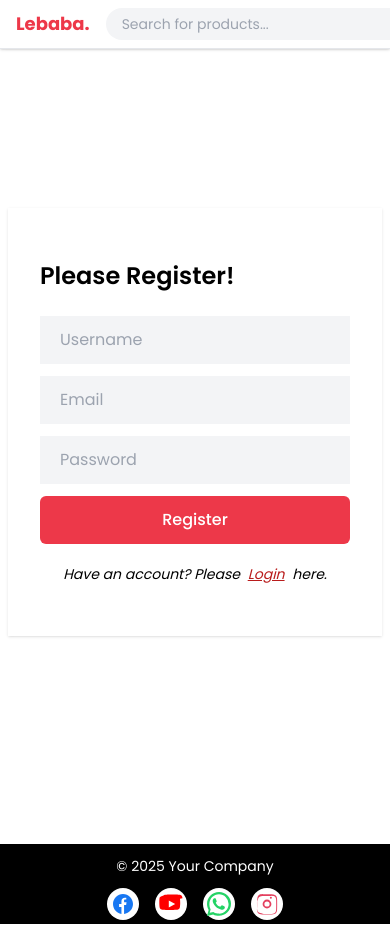
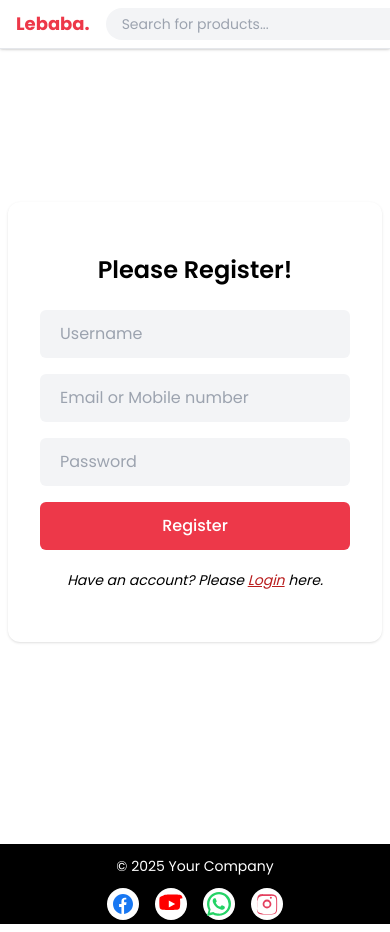
Before and after one commit to Masud031/myshop-panjabi-frontend, a React (Vite) app: page /register in a window 390 px wide. Built offline with nearby package versions, Linux system fonts and the light colour scheme.

Commit message:
Update user logging via mobile number

```diff
--- a/src/components/DashboarLayouts/UserDMain.jsx
+++ b/src/components/DashboarLayouts/UserDMain.jsx
@@ -14,10 +14,10 @@ ChartJS.register(CategoryScale, LinearScale, BarElement, Title, Tooltip, Legend)
 const UserDMain = () => {
     const { user } = useSelector(state => state.auth);
 
-    const skip = !user?.email;
-const { data: UserData, isLoading, error } = useGetUserStatsQuery(user?.email, { skip });
+  //  const identifier = user?.email || user?.mobile;
+  const skip = !user?._id;
+const { data: UserData, isLoading, error } = useGetUserStatsQuery(user?._id,{skip});
      console.log("User Object:", user); // Check what the user object looks like
-
 
 
        if (isLoading) return <Loading />
--- a/src/components/DashboarLayouts/UserOrder.jsx
+++ b/src/components/DashboarLayouts/UserOrder.jsx
@@ -8,12 +8,15 @@ import Loading from '../Loading';
 const UserOrders = () => {
     const {user} = useSelector((state) => state.auth);
     const {data, isLoading, error} = useGetOrdersByUserIdQuery(user?._id);
+        console.log("Logged in user:", user);
+console.log("user._id:", user?._id);
     // const {data, isLoading, error} = useGetOrde;
 
     if(isLoading) return <Loading/>
     if(error) return <div>Something went wrong! Failed to Fetch Your Orders!</div>
     const orders = data.data || [];
     console.log(orders)
+
   return (
     <section className="py-1 bg-blueGray-50">
             <div className="w-full mb-12 xl:mb-0 px-4 mx-auto">
--- a/src/components/DashboarLayouts/UserPayments.jsx
+++ b/src/components/DashboarLayouts/UserPayments.jsx
@@ -1,24 +1,29 @@
 
 import { useSelector } from 'react-redux'
-// import { useGetOrdersByEmailQuery } from '../../redux/features/orders/orderApi';
 import Loading from '../Loading';
 import { useGetOrdersByEmailQuery } from '../../redux/features/orders/orderApi';
-// import Loading from '../loading';
+
 
 const UserPayments = () => {
     const {user} = useSelector(state => state.auth);
-    const {data, isLoading, error} = useGetOrdersByEmailQuery(user?.email);
-    console.log("User Email:", user?.email);
+// const identifier = user?.email || user?.mobile; // Use whichever is available
+const { data, isLoading, error } = useGetOrdersByEmailQuery(user?._id);
+    console.log("User Email:", user?._id);
+
     if(isLoading) return <Loading/>;
     if(error) return <div>Failed to show payments!</div>
 
-    // const orders = data.data || []
-    const orders = Array.isArray(data?.data) ? data.data : []
+
+
+
+    const orders = Array.isArray(data?.data) ? data.data : [];
+const totalPayment = orders.reduce((sum, o) => sum + (o.totalPrice || 0), 0).toFixed(2);
+
 
     console.log("Orders Data:", orders);
 
 
-    const totalPayment = orders.reduce((acc, order) => acc +(Number(order.totalPrice) || 0), 0).toFixed(2);
+    // const totalPayment = orders.reduce((acc, order) => acc +(Number(order.totalPrice) || 0), 0).toFixed(2);
 
 
 
--- a/src/components/DashboarLayouts/UserReviews.jsx
+++ b/src/components/DashboarLayouts/UserReviews.jsx
@@ -10,9 +10,7 @@ const UserReviews = () => {
 
   // Use the `skip` option to prevent the query from running
     // if `user` or `user._id` is falsy.
-    const { data, isLoading, error } = useGetReviewByUserIdQuery(user?._id, {
-        skip: !user?._id,
-    });
+    const { data, isLoading, error } = useGetReviewByUserIdQuery(user?._id);
   console.log("Fetched reviews:", data);
   console.log("User ID:", user?._id);
 
--- a/src/components/Login.jsx
+++ b/src/components/Login.jsx
@@ -22,32 +22,53 @@ const Login = () => {
 
     // ✅ Email & Password Login Function
     const onSubmit = async (data) => {
+         const { emailOrMobile, password } = data;
+         // Validate that emailOrMobile is either valid email or mobile
+    const isEmail = /\S+@\S+\.\S+/.test(emailOrMobile);
+    const isMobile = /^[0-9]{10,15}$/.test(emailOrMobile);
+
+      if (!isEmail && !isMobile) {
+      setMessage("Please enter a valid email or mobile number!");
+      return;
+    }
+
+     const payload = {
+      password,
+      ...(isEmail ? { email: emailOrMobile } : { mobile: emailOrMobile }),
+    };
         try {
             reset();
-            const response = await loginUser(data).unwrap();
+            const response = await loginUser(payload).unwrap();
+            // const token = response?.token;
+            //  const user = response?.user;
             const { token, user } = response;
+
+            if (!token || !user) {
+             throw new Error("Invalid server response");
+             }
 
             const formattedUser = {
                 email: user.email,
+                mobile: user.mobile,
                 username: user.username,
                 role: user.role,
                 _id: user._id,
                 profileImage: user.profileImage || "https://i.ibb.co/2kR9YxW/avatar.png", // default or from backend if available
             };
 
-            localStorage.setItem('authToken', token);
-            // dispatch(setUser({ user }));
-            dispatch(setUser({ user: formattedUser }));
-            // dispatch(setUser(user));
+
+           localStorage.setItem('authToken', token);
+            dispatch(setUser( formattedUser));
+
             alert("Login successful!");
             navigate('/');
         } catch (err) {
             if (err?.data?.message) {
                 setMessage(err.data.message);
             } else {
-                setMessage("Please provide a valid email and password!");
+                setMessage("Invalid email/mobile or password!");
             }
-             reset({ email: "", password: "" }); // reset form fields
+            reset({ emailOrMobile: "", password: "" }); // reset form fields
         }
     };
 
@@ -71,10 +92,7 @@ const Login = () => {
             };
              console.log("➡️ Sending Google Login:", userData);
 
-            // Try to register user
 
-
-                // If user already exists, fetch user data directly (e.g., a special Google login endpoint or get user by email)
                // login response
    const res = await fetch("http://localhost:5000/api/auth/google-login", {
       method: "POST",
@@ -82,12 +100,7 @@ const Login = () => {
         "Content-Type": "application/json",
       },
       credentials: "include", // for cookies
-       body: JSON.stringify({
-    username: "Test User",
-    email: "test@example.com",
-    provider: "google",
-    profileImage: "https://test.jpg"
-  })
+       body: JSON.stringify(userData),
     });
     console.log("📤 Sending body to backend:", JSON.stringify(userData));
 
@@ -99,14 +112,6 @@ console.log("Google login response:", data);
     }
 
 
-                // if (!loginResponse.ok) {
-                //     const errorData = await loginResponse.json();
-                //     throw new Error(errorData.message || "Google login failed.");
-                // }
-
-                // data = await loginResponse.json();
-
-
             const formattedUser = {
                 email: data.user.email,
                 username: data.user.username,
@@ -114,8 +119,10 @@ console.log("Google login response:", data);
                 _id: data.user._id,
                 profileImage: data.user.profileImage || "https://i.ibb.co/2kR9YxW/avatar.png",
             };
+            console.log("Google login response:", data);
 
-            dispatch(setUser({ user: formattedUser }));
+
+            dispatch(setUser( formattedUser ));
             localStorage.setItem('authToken', data.token);
 
             alert("Google Sign-in successful!");
@@ -152,15 +159,17 @@ console.log("Google login response:", data);
             <div className='shadow bg-white p-8 max-w-sm mx-auto'>
                 <h2 className='text-2xl font-semibold pt-5'>Please Login!</h2>
 
-                {/* Email & Password Login Form */}
+                {/* Email or Mobile & Password Login Form */}
                 <form onSubmit={handleSubmit(onSubmit)} className='space-y-3 max-w-sm mx-auto pt-6'>
-                    <input
-                        {...register("email", { required: true })}
-                        type="email" placeholder='Email' className='w-full bg-gray-100 focus:outline-none px-5 py-3'
-                        onChange={(e) => {
-                    setMessage(""); // clear previous error
-                     }} />
-                    {errors.email && <p className='text-red-500'>Email is required</p>}
+                     <input
+            {...register("emailOrMobile", { required: true })}
+            type="text"
+            placeholder="Email or Mobile number"
+            className="w-full bg-gray-100 focus:outline-none px-5 py-3 rounded-md"
+            onChange={() => setMessage("")}
+          />
+                    {errors.email && <p className='text-red-500'>Email or Mobile number is required</p>}
+
 
                     <input
                         {...register("password", { required: true })}
@@ -176,6 +185,8 @@ console.log("Google login response:", data);
                         Login
                     </button>
                 </form>
+
+                 {/* Forgot Password */}
                 <div className='text-center my-2'>
                 <button
                  type="button"
@@ -186,7 +197,7 @@ console.log("Google login response:", data);
                  </button>
                 </div>
 
-
+                {/* Register Link */}
                 <div className='my-5 italic text-sm text-center'>
                     Dont have an account? <Link to="/register" className='text-red-700 px-1 underline cursor-pointer'>Register</Link> here.
                 </div>
--- a/src/components/Navbar.jsx
+++ b/src/components/Navbar.jsx
@@ -11,8 +11,6 @@ const Navbar = () => {
   const products = useSelector((state) => state.cart.products);
   const { user } = useSelector((state) => state.auth);
   const location = useLocation();
-
-
 
 
   const [isCartOpen, setIsCartOpen] = useState(false);
--- a/src/components/Register.jsx
+++ b/src/components/Register.jsx
@@ -1,5 +1,3 @@
-
-
 import { useState } from 'react'
 import { Link, useNavigate } from 'react-router-dom'
 import { useForm } from "react-hook-form"
@@ -7,53 +5,94 @@ import { useRegisterUserMutation } from '../redux/features/auth/authapi';
 
 const Register = () => {
   const [message, setMessage] = useState('');
+  const { register, handleSubmit, formState: { errors } } = useForm();
+  const [registerUser] = useRegisterUserMutation();
+  const navigate = useNavigate();
 
-    const { register, handleSubmit,  formState: { errors } } = useForm();
-    const [registerUser] = useRegisterUserMutation();
-    const navigate =  useNavigate();
+  const onSubmit = async (data) => {
+    const { emailOrMobile, username, password } = data;
 
-    const onSubmit = async(data) => {
+    // Validate email or mobile
+    const isEmail = /\S+@\S+\.\S+/.test(emailOrMobile);
+    const isMobile = /^[0-9]{10,15}$/.test(emailOrMobile);
+
+    if (!isEmail && !isMobile) {
+      setMessage("Please enter a valid email or mobile number.");
+      return;
+    }
+
+    // ✅ Prepare payload for backend
+    const payload = {
+      username,
+      password,
+      ...(isEmail ? { email: emailOrMobile } : { mobile: emailOrMobile }),
+    };
+
     try {
-            await registerUser(data).unwrap();
+      // ✅ Use payload, not data
+      await registerUser(payload).unwrap();
       alert("Registration successful!");
-            navigate("/login")
-        // eslint-disable-next-line no-unused-vars
+      navigate("/login");
     } catch (error) {
-            setMessage("Registration failed!")
+      console.error(error);
+      setMessage("Registration failed! Please try again.");
     }
-    }
+  };
+
   return (
     <section className='h-screen flex items-center justify-center p-2'>
-            <div className='shadow bg-white p-8 max-w-sm mx-auto'>
-                <h2 className='text-2xl font-semibold pt-5'>Please Register!</h2>
-                <form onSubmit={handleSubmit(onSubmit)} className='space-y-3 max-w-sm mx-auto pt-6'>
+      <div className='shadow bg-white p-8 max-w-sm mx-auto rounded-xl'>
+        <h2 className='text-2xl font-semibold text-center pt-5'>Please Register!</h2>
 
+        <form onSubmit={handleSubmit(onSubmit)} className='space-y-4 max-w-sm mx-auto pt-6'>
+          {/* Username */}
           <input
             {...register("username", { required: true })}
-                        type="text" placeholder='Username' className='w-full bg-gray-100 focus:outline-none px-5 py-3' />
+            type="text"
+            placeholder='Username'
+            className='w-full bg-gray-100 focus:outline-none px-5 py-3 rounded-md'
+          />
           {errors.username && <p className='text-red-500 text-sm'>Username is required</p>}
 
+          {/* Email or Mobile */}
           <input
+            {...register("emailOrMobile", { required: true })}
+            type="text"
+            placeholder='Email or Mobile number'
+            className='w-full bg-gray-100 focus:outline-none px-5 py-3 rounded-md'
+          />
+          {errors.emailOrMobile && <p className='text-red-500 text-sm'>Email or Mobile number is required</p>}
 
-                        {...register("email", { required: true })}
-                        type="email" placeholder='Email' className='w-full bg-gray-100 focus:outline-none px-5 py-3' />
-                    {errors.email && <p className='text-red-500 text-sm'>Email is required</p>}
+          {/* Password */}
           <input
             {...register("password", { required: true })}
-                        type="password" placeholder='Password' className='w-full bg-gray-100 focus:outline-none px-5 py-3' />
-
-
+            type="password"
+            placeholder='Password'
+            className='w-full bg-gray-100 focus:outline-none px-5 py-3 rounded-md'
+          />
           {errors.password && <p className='text-red-500 text-sm'>Password is required</p>}
 
-                    {message && <p className='text-red-500 text-sm'>Your given info is not valid.</p>}
+          {/* Error Message */}
+          {message && <p className='text-red-500 text-sm text-center'>{message}</p>}
 
-                    <button className='w-full mt-5 bg-primary hover:bg-primary/90 text-white font-medium py-3 rounded-md'>Register</button>
+          <button
+            type="submit"
+            className='w-full mt-4 bg-primary hover:bg-primary/90 text-white font-medium py-3 rounded-md'
+          >
+            Register
+          </button>
         </form>
+
         <div className='my-5 italic text-sm text-center'>
-                    Have an account? Please <Link to="/login" className='text-red-700 px-1 underline cursor-pointer'>Login</Link> here.
+          Have an account? Please{" "}
+          <Link to="/login" className='text-red-700 underline cursor-pointer'>
+            Login
+          </Link>{" "}
+          here.
         </div>
       </div>
     </section>
-    )
-}
-export default Register
+  );
+};
+
+export default Register;
--- a/src/redux/features/auth/authSlice.js
+++ b/src/redux/features/auth/authSlice.js
@@ -18,7 +18,8 @@ const authSlice = createSlice({
     initialState,
     reducers: {
         setUser: (state, action) => {
-            state.user = action.payload.user;
+             const newUser = action.payload.user ? action.payload.user : action.payload;
+            state.user = newUser;
             localStorage.setItem('user', JSON.stringify(state.user) )
         },
 
--- a/src/redux/features/orders/orderApi.js
+++ b/src/redux/features/orders/orderApi.js
@@ -18,7 +18,8 @@ const orderApi = createApi({
 
         // Get orders by email//for userpaymnets
       getOrdersByEmail: builder.query({
-         query: (email) => `user/email/${encodeURIComponent(email)}`,
+        //  query: (identifier) => `user/email/${encodeURIComponent(identifier)}`,
+         query: (id) => `user/email/${encodeURIComponent(id)}`,
          providesTags: ["Order"],
         }),
 
--- a/src/redux/features/states/statesapi.js
+++ b/src/redux/features/states/statesapi.js
@@ -9,9 +9,9 @@ const statsApi = createApi({
     }),
     tagTypes: ["Stats"],
     endpoints: (builder) => ({
-        getUserStats: builder.query({
-            query: (email) => ({
-                url: `/user-stats/${email}`,
+           getUserStats: builder.query({
+            query: (id) => ({
+                url: `/user-stats/${id}`,
                 method: 'GET'
             }),
             providesTags: ["Stats"]
```
Also changed, not shown: 1 other file (tests, documents, lock files or other folders). Lines whose indentation alone changed are shown as unchanged.
